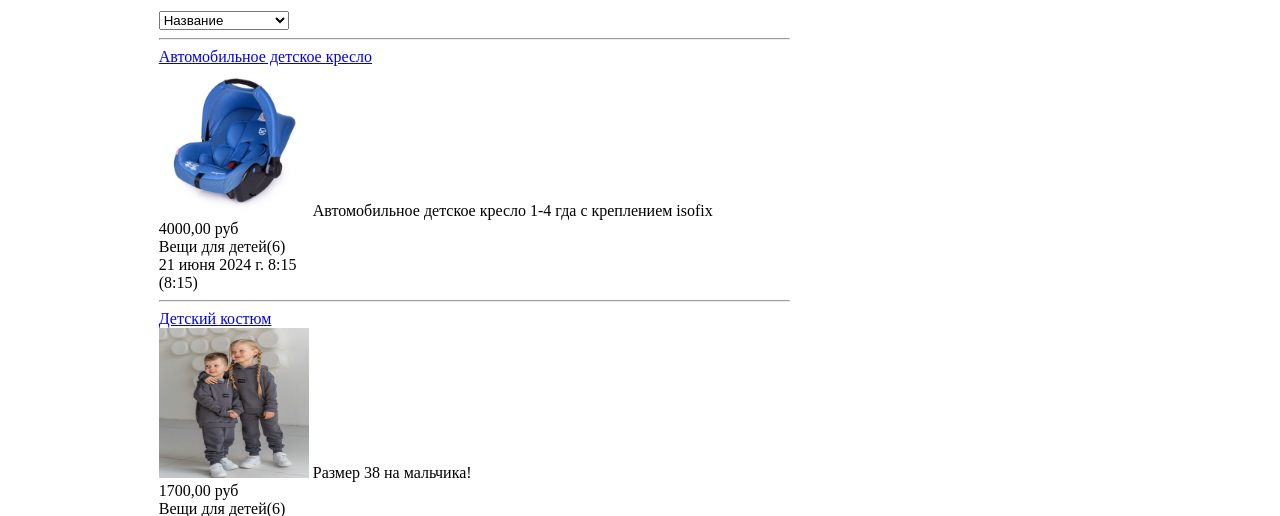
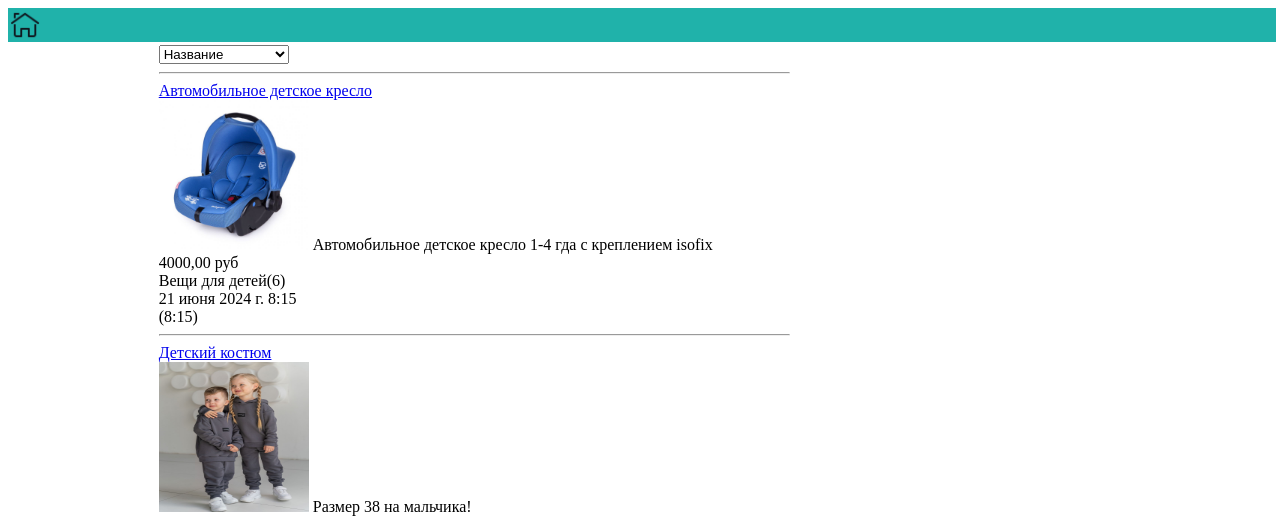
Before and after one commit to zadrot-kun/LessonsBB, a Django app: page / in a window 1280 px wide. Shown: the top 516 px of the page. Run offline with Django 4.2, Linux system fonts and the light colour scheme; data comes from the database, SQL or seed files in the repository.

Commit message:
lesson 34

```diff
--- /dev/null
+++ b/lessonsbb_proj/bb/static/bb/main.css
@@ -0,0 +1,14 @@
+#up_div {
+    width: 100%;
+    height: 30px;
+    background-color: lightseagreen;
+    padding: 2px;
+}
+div.up_button {
+    width: 30px;
+    height: 30px;
+}
+div.up_button img {
+    width: 30px;
+    height: 30px;
+}
--- a/lessonsbb_proj/bb/templates/bb/root.html
+++ b/lessonsbb_proj/bb/templates/bb/root.html
@@ -4,8 +4,16 @@
     <meta charset="UTF-8">
     <title>Title</title>
     <script src="{% static 'bb/jquery-3.7.1.min.js' %}"></script>
+    <link rel="stylesheet" href="{% static 'bb/main.css' %}"></link>
 </head>
 <body>
+<div id="up_div">
+    <div class="up_button">
+        <a href="{% url 'index' %}">
+            <img src="{% static 'bb/home_icon.png' %}">
+        </a>
+    </div>
+</div>
 {% block body_content %}
 {% endblock body_content %}
 </body>
```
Also changed, not shown: lessonsbb_proj/bb/static/bb/home_icon.png (added).
